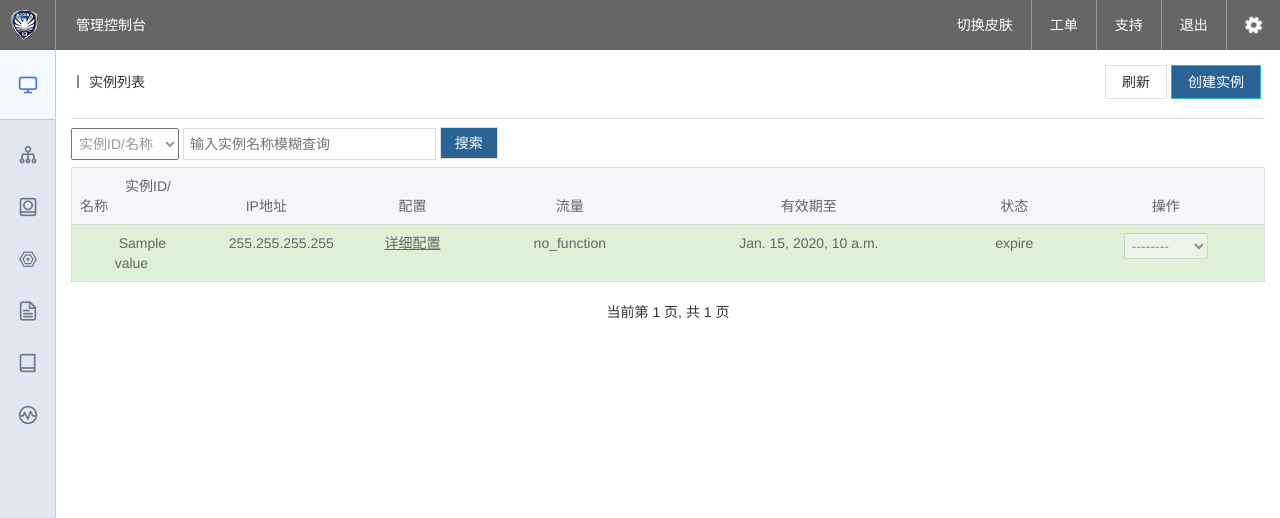
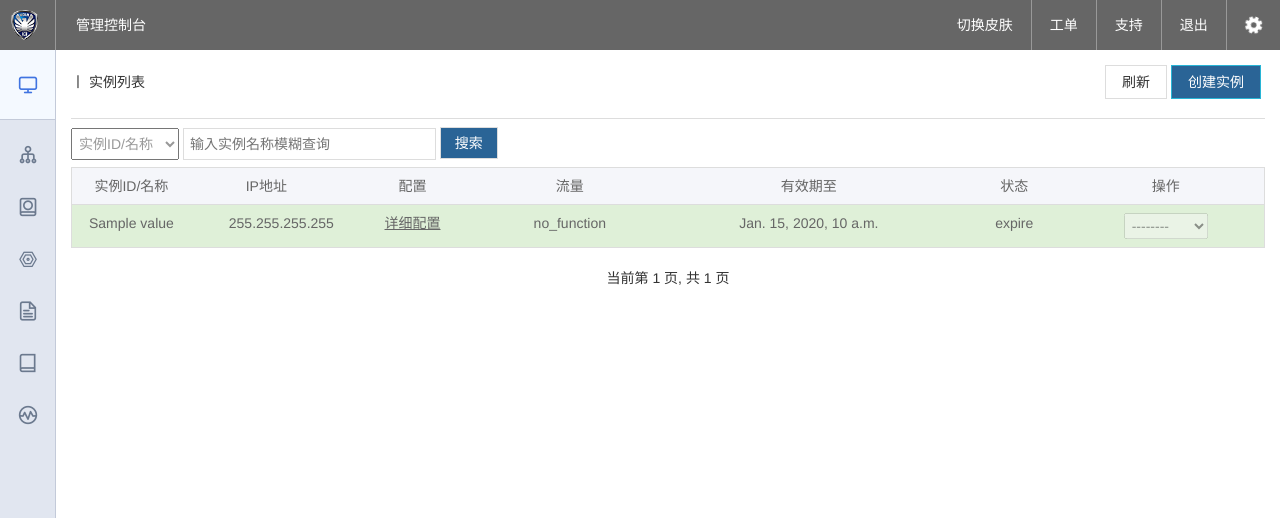
Before and after one commit to YInJunWen/vcloud, a Django app: template templates/instances.html in a window 1280 px wide. Shown: the top 518 px of the page. Run offline with Django 3.2, Linux system fonts and the light colour scheme; the template is opened without the code that fills it: most values are stand-ins (such as "Sample title", 1, 10 or a date in 2020); some libraries are stand-ins or nearby versions.

Commit message:
修复 主机页第一个TD 缩进问题

```diff
--- a/static/assets/css/console/console.css
+++ b/static/assets/css/console/console.css
@@ -756,13 +756,13 @@ line-height: 34px;
   background: #dff0d8;
 }
 
-#management table tbody td:nth-child(1),
-#shiliView table tbody td:nth-child(1),
-#yunpanView table tbody td:nth-child(1),
-#kuaizhaoView table tbody td:nth-child(1),
-#logView table tbody td:nth-child(1),
-#manageView table tbody td:nth-child(1),
-#orderView table tbody td:nth-child(1){
+/*#management table tbody td:nth-child(1),*/
+/*#shiliView table tbody td:nth-child(1),*/
+/*#yunpanView table tbody td:nth-child(1),*/
+/*#kuaizhaoView table tbody td:nth-child(1),*/
+#logView table tbody td:nth-child(1){
+/*#manageView table tbody td:nth-child(1),*/
+/*#orderView table tbody td:nth-child(1){*/
   text-indent:22px;
 }
 
@@ -827,3 +827,8 @@ line-height: 34px;
 #orderView table tbody td:nth-child(7){
   text-align: center;
 }
+
+
+body .text_indent{
+  text-indent: 0 !important;
+}
--- a/templates/instances.html
+++ b/templates/instances.html
@@ -38,7 +38,7 @@
                                     {#                                    <th width="10" style="text-indent: 22px;">#}
                                     {#                                        <input type="checkbox">#}
                                     {#                                    </th>#}
-                                    <th style="  text-align:left;width:10%;text-indent:45px;">实例ID/名称</th>
+                                    <th style="text-align:center;width:10%;" class="text_indent">实例ID/名称</th>
                                     <th style="text-align: center;">IP地址</th>
                                     <th style="text-align: center;">配置</th>
                                     <th style="text-align: center;">流量</th>
```
